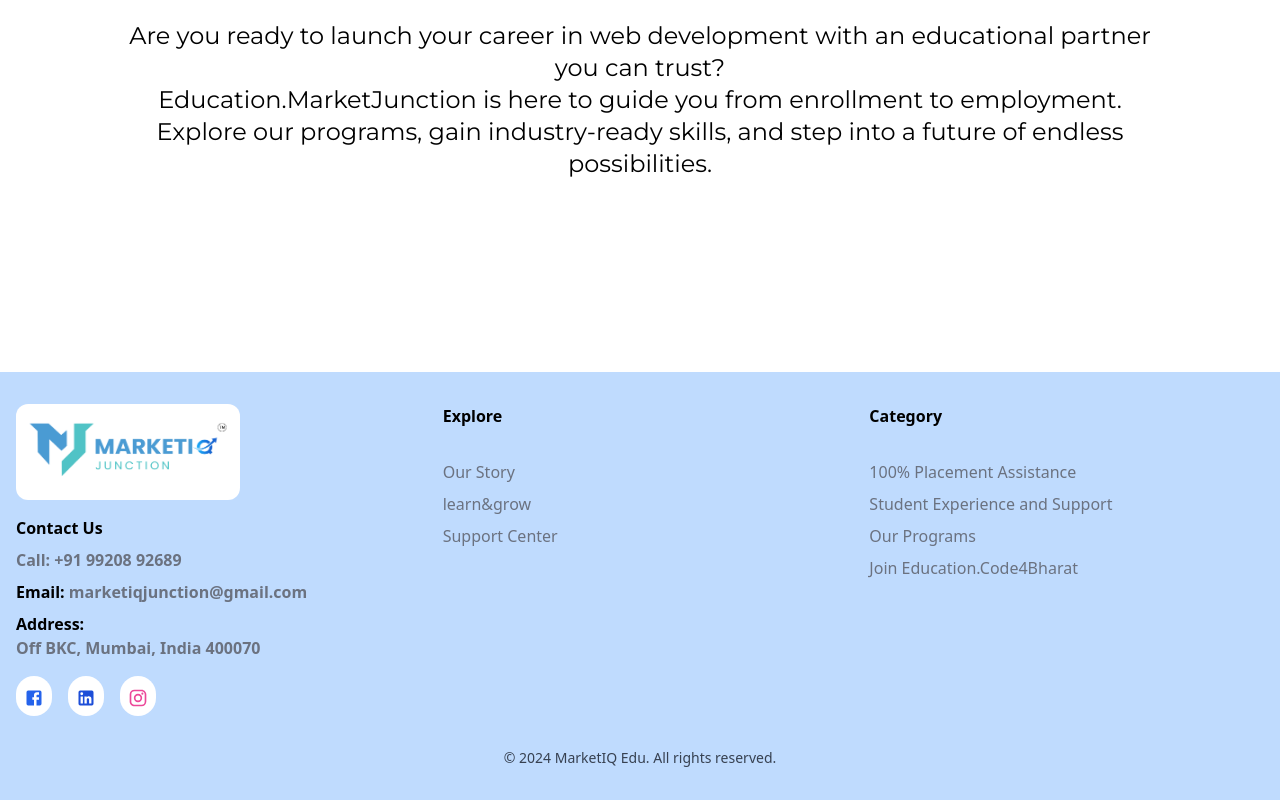
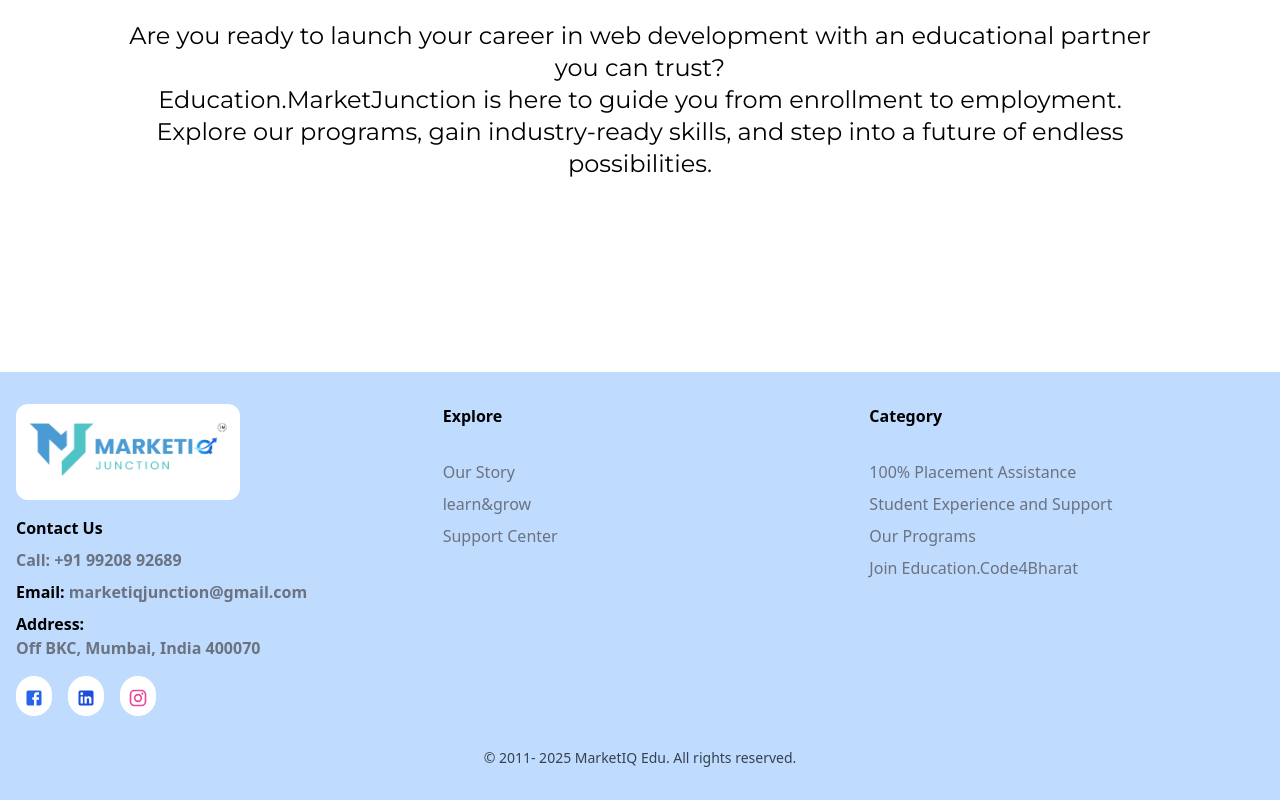
Before and after one commit to Marketiq-Junction/Marketiq-Edu, a Next.js app: page / in a window 1280 px wide. Shown: the part 4391-5191 px from the top of the page. Built offline with nearby package versions, Linux system fonts and the light colour scheme.

Commit message:
changes in footer done

```diff
--- a/src/components/footer/footer.jsx
+++ b/src/components/footer/footer.jsx
@@ -30,7 +30,7 @@
             <p className="font-semibold text-left text-black mb-4 text-sm md:text-base">
   Address: <br />
   <a
-    href="https://www.google.com/maps/place/Off+BKC,+Mumbai,+India+400070"
+    href="https://maps.app.goo.gl/9c8Gij4NMeGtGJM86"
     target="_blank"
     rel="noopener noreferrer"
     className="text-gray-500 hover:underline"
@@ -96,7 +96,7 @@
         {/* Footer Bottom: Copyright */}
         <div className="mt-8 text-center">
           <p className="text-xs md:text-sm text-gray-700">
-            © {new Date().getFullYear()} MarketIQ Edu. All rights reserved.
+            © 2011- 2025 MarketIQ Edu. All rights reserved.
           </p>
         </div>
 
```
